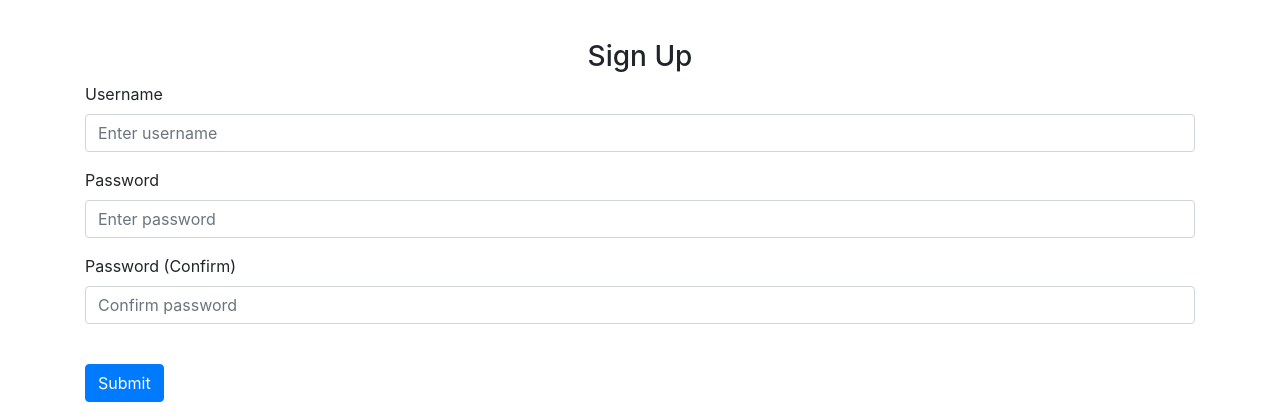
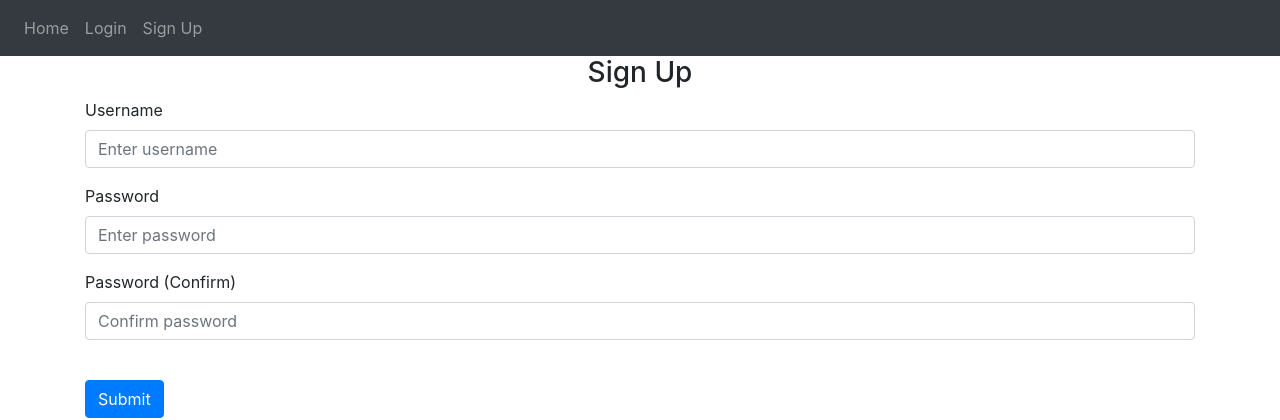
Before and after one commit to James-Dugo/J-RCinema, a Flask app: page /signup in a window 1280 px wide. Shown: the top 420 px of the page. Run offline with Flask 3, Linux system fonts and the light colour scheme; parts of the project's set-up code (start-up, migrations or seed data) failed here and were passed over; some libraries are stand-ins or nearby versions.

Commit message:
fixed typos

```diff
--- a/website/templates/base.html
+++ b/website/templates/base.html
@@ -22,7 +22,7 @@
   </head>
   <body>
 
-    <nav class"navbar navbar-expand-lg navbar-dark bg-dark">
+    <nav class="navbar navbar-expand-lg navbar-dark bg-dark">
         <button
             class="navbar-toggler"
             type="button"
@@ -37,8 +37,8 @@
                 {% if user.is_authenticated%}
                 <a class="nav-item nav-link" id="logout" href="/logout">Logout</a>
                 {% else %}
-                <a class="nav-item nav-link" id="logout" href="/logout">Logout</a>
-                <a class="nav-item nav-link" id="logout" href="/logout">Logout</a>
+                <a class="nav-item nav-link" id="login" href="/login">Login</a>
+                <a class="nav-item nav-link" id="signup" href="/signup">Sign Up</a>
                 {% endif %}
             </div>
         </div>
```
